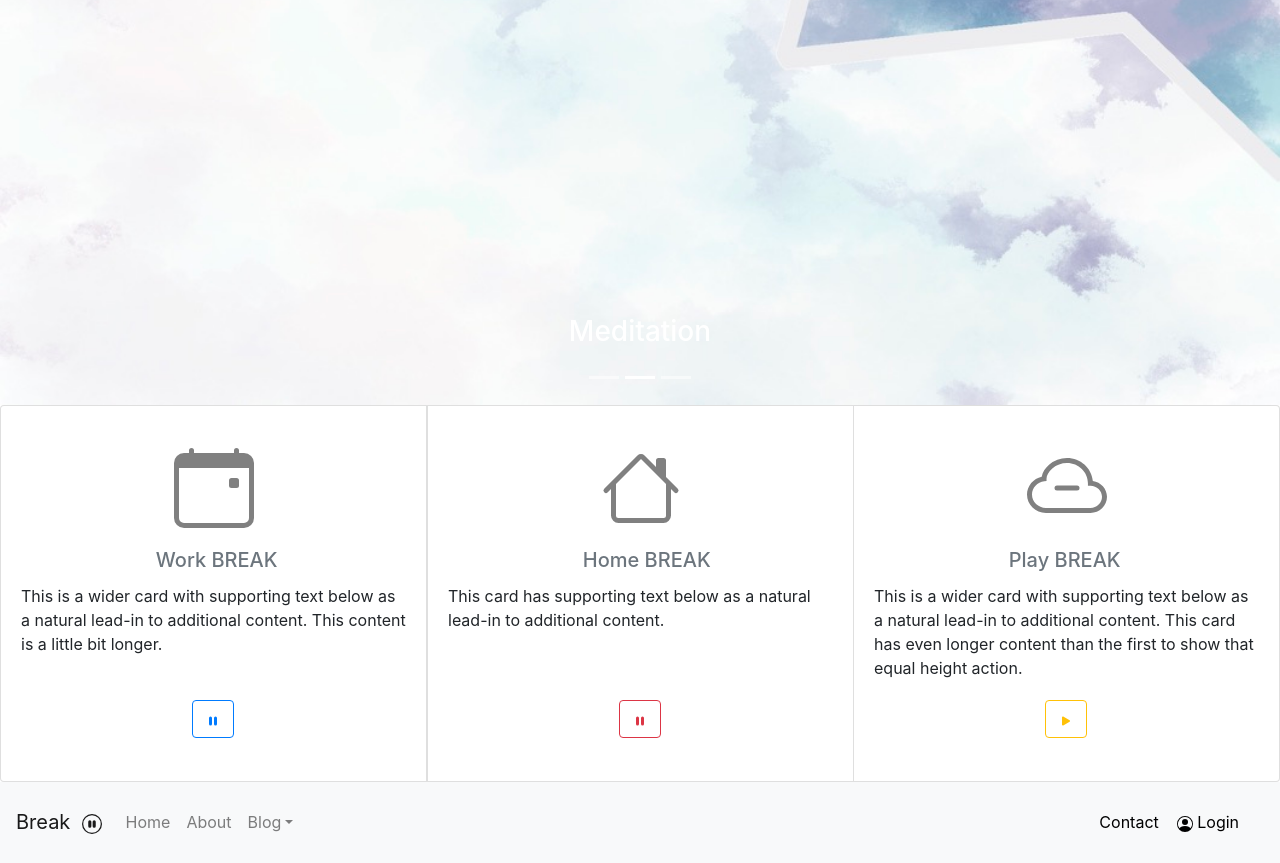
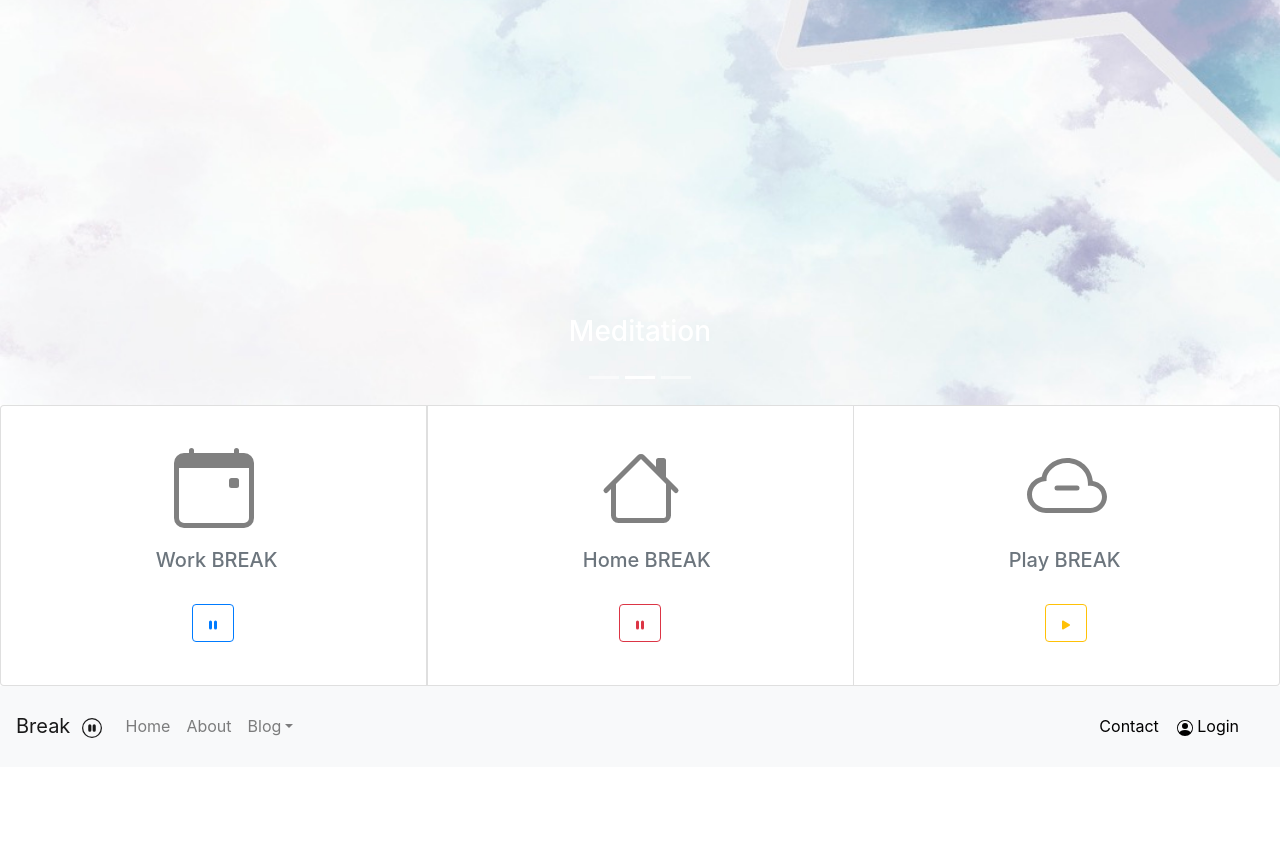
Before and after one commit to arrayinc/react-blog-lindly-lyttle, a React (Create React App) app: page / in a window 1280 px wide. Shown: the part 570-1433 px from the top of the page. After the commit the page ends 1337 px from the top, so only its background shows below. Built offline with nearby package versions, Linux system fonts and the light colour scheme.

Commit message:
updating styling on blog pages and homepage.

```diff
--- a/src/components/cards.jsx
+++ b/src/components/cards.jsx
@@ -13,16 +13,16 @@ export class CardsForBlogs extends Component {
   render() {
     return (
       <CardGroup>
-        <Card>
+        <Card className="card-fade">
           <CalendarEvent className="card-icons" />
           <Card.Body>
             <Card.Title>
               <large className="text-muted">Work BREAK</large>
             </Card.Title>
-            <Card.Text>
-              This is a wider card with supporting text below as a natural
+            <Card.Text className="text-section">
+              {/* This is a wider card with supporting text below as a natural
               lead-in to additional content. This content is a little bit
-              longer.
+              longer. */}
             </Card.Text>
           </Card.Body>
           {/* <Card.Footer> */}
@@ -41,8 +41,8 @@ export class CardsForBlogs extends Component {
               <large className="text-muted">Home BREAK</large>
             </Card.Title>
             <Card.Text>
-              This card has supporting text below as a natural lead-in to
-              additional content.
+              {/* This card has supporting text below as a natural lead-in to
+              additional content. */}
             </Card.Text>
           </Card.Body>
           {/* <Card.Footer> */}
@@ -60,9 +60,9 @@ export class CardsForBlogs extends Component {
               <large className="text-muted">Play BREAK</large>
             </Card.Title>
             <Card.Text>
-              This is a wider card with supporting text below as a natural
+              {/* This is a wider card with supporting text below as a natural
               lead-in to additional content. This card has even longer content
-              than the first to show that equal height action.
+              than the first to show that equal height action. */}
             </Card.Text>
           </Card.Body>
           {/* <Card.Footer> */}
--- /dev/null
+++ b/src/components/contact-form-modal.jsx
@@ -0,0 +1,31 @@
+import React, { useState } from 'react';
+import { Button, Modal } from 'react-bootstrap';
+import { Heart, Mailbox, HandThumbsUp } from "react-bootstrap-icons";
+
+function ContactModal() {
+  const [show, setShow] = useState();
+
+  const handleClose = () => setShow(false);
+  const handleShow = () => setShow(true);
+
+  return (
+    <>
+      <Button variant="outline-secondary" onClick={() => handleShow()}>
+        Send
+      </Button>
+
+      <Modal show={show} onHide={() => handleClose()}>
+        <Modal.Header closeButton>
+          <Modal.Title><Mailbox /> <Heart /></Modal.Title>
+        </Modal.Header>
+        <Modal.Body>Signed, sealed, delivered. We will be in touch soon!</Modal.Body>
+        <Modal.Footer>
+          <Button variant="secondary" onClick={handleClose}>
+            <HandThumbsUp />
+          </Button>
+        </Modal.Footer>
+      </Modal>
+    </>
+  );
+}
+export default ContactModal;
--- a/src/index.css
+++ b/src/index.css
@@ -93,6 +93,14 @@ h6 {
 .text-area {
   width: 20em;
 }
+
+.contact-text-muted {
+  text-align: center;
+}
+
+.contact-modal {
+  margin-right: 50%;
+}
 /************************************************************************/
 
 /* HomePage */
@@ -123,4 +131,33 @@ h6 {
   margin-bottom: 10%;
 }
 
+.card-fade {
+  opacity: 1;
+  transition: opacity 4s;
+  display: block;
+  width: 100%;
+  height: auto;
+  transition: .5s ease;
+  backface-visibility: hidden;
+}
+
+.text-section {
+  transition: .5s ease;
+  opacity: 0;
+  position: absolute;
+  top: 50%;
+  left: 50%;
+  transform: translate(-50%, -50%);
+  -ms-transform: translate(-50%, -50%);
+  text-align: center;
+}
+
+.text-section:hover .photo-fade {
+  opacity: 0.3;
+  transition: opacity 3s;
+}
+
+.text-section:hover .middle {
+  opacity: 1;
+}
 /************************************************************************/
--- a/src/pages/ContactPage.js
+++ b/src/pages/ContactPage.js
@@ -1,25 +1,25 @@
 import React, { Component } from 'react';
-import { Form, Button } from "react-bootstrap";
+import { Form } from "react-bootstrap";
+import { Envelope } from "react-bootstrap-icons";
+import ContactModal from "../components/contact-form-modal";
 
 export class ContactForm extends Component {
   render() {
     return (
       <div>
         <Form>
-          <h1 className="contact-form-title">Send us a message</h1>
+          <h1 className="contact-form-title">We'd love to hear from you <Envelope /></h1>
           <Form.Group controlId="formBasicEmail">
             <Form.Control type="name" placeholder="Enter name" />
             <br />
             <Form.Control type="email" placeholder="Enter email" />
-            <Form.Text className="text-muted">
+            <Form.Text className="contact-text-muted">
               We'll never share your email with anyone else.
     </Form.Text>
             <br />
             <Form.Control type="message" placeholder="Your message" as="textarea" rows={3} />
           </Form.Group>
-          <Button variant="outline-secondary" type="submit">
-            Send
-  </Button>
+          <ContactModal className="contact-modal" />
         </Form>
       </div>
     );
--- a/src/pages/HomePage.js
+++ b/src/pages/HomePage.js
@@ -7,7 +7,6 @@ function HomePage() {
   return (
     <div>
       <CarouselPhotos />
-
       <CardsForBlogs />
     </div>
   );
```
